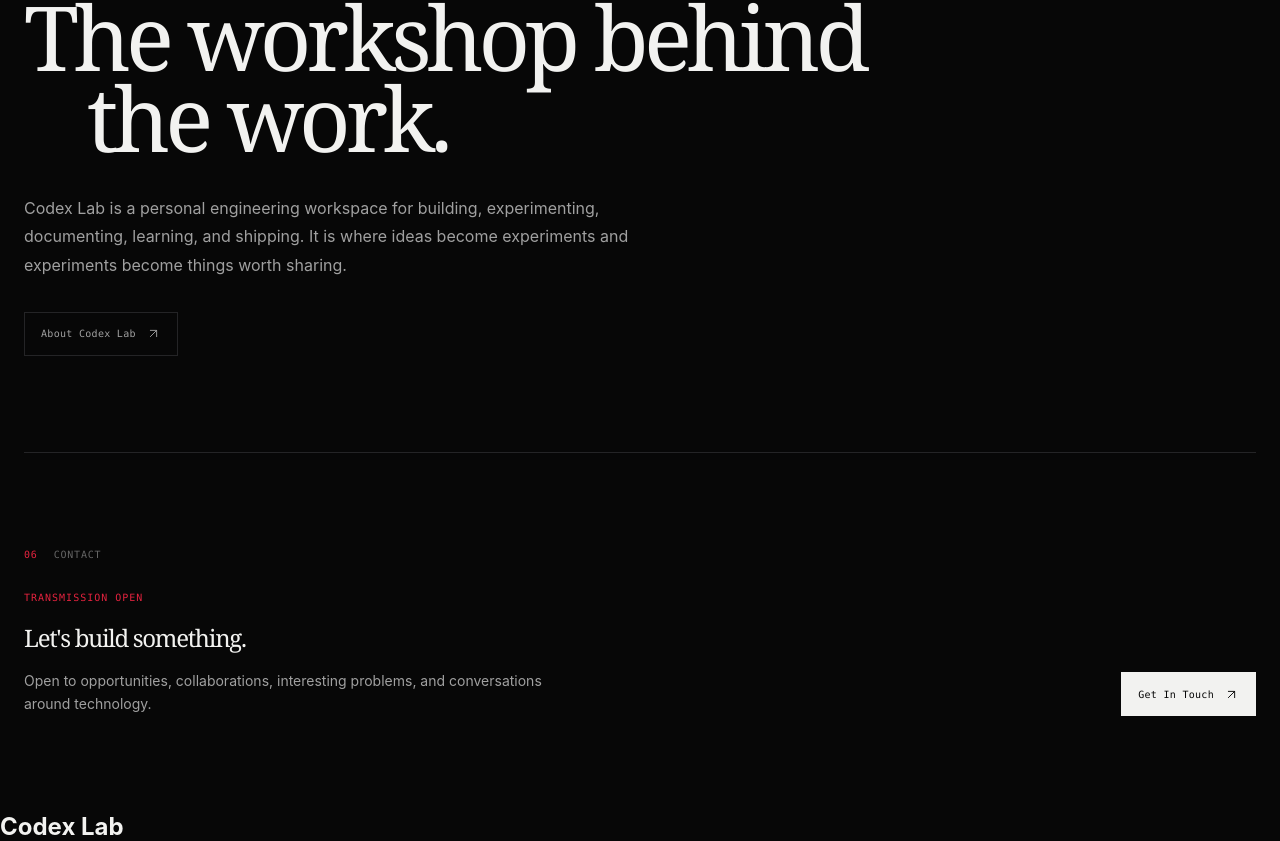
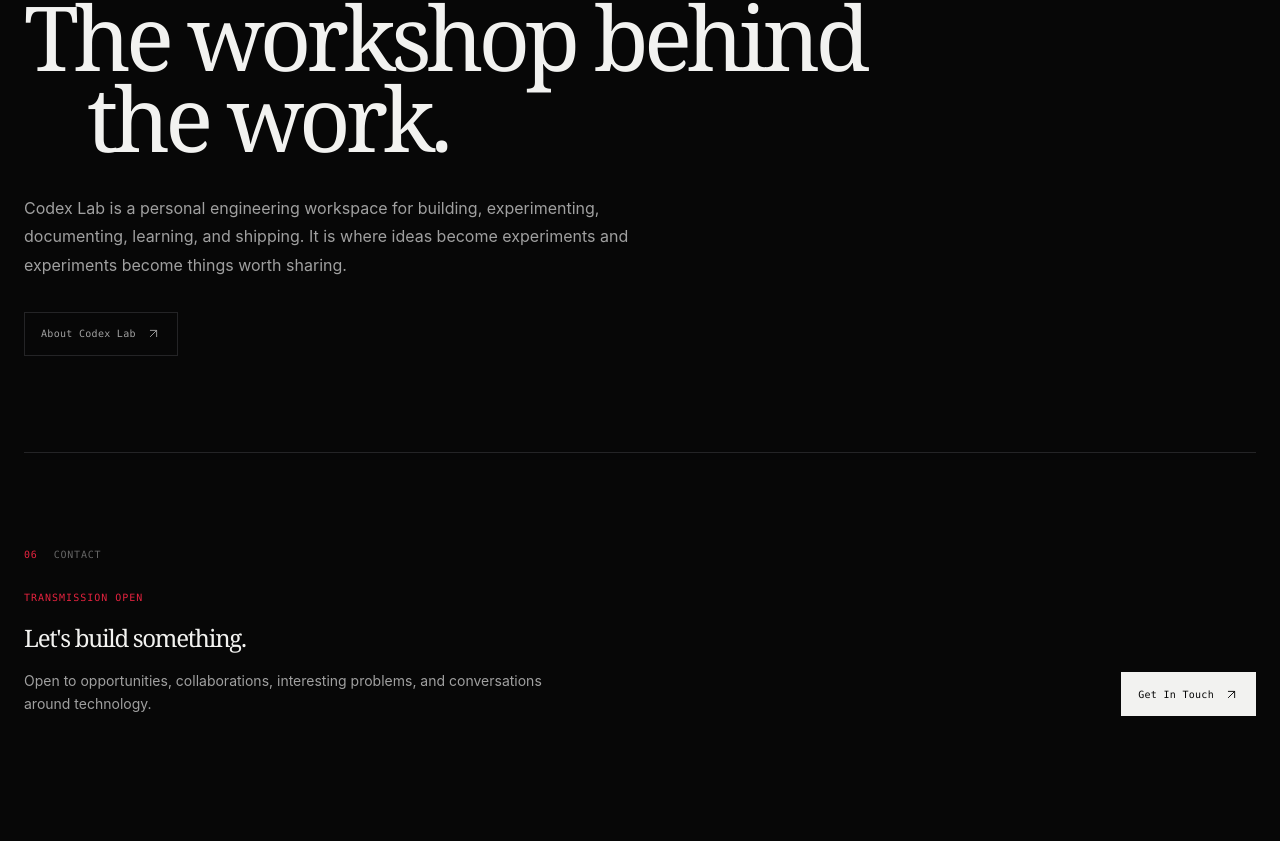
Before and after one commit to codex2py/codexlab, a React (Vite) app: page / in a window 1280 px wide. Shown: the part 4316-5157 px from the top of the page. After the commit the page ends 5128 px from the top, so only its background shows below. Built offline with nearby package versions, Linux system fonts and the light colour scheme.

Commit message:
done with codex lab yayyy!

```diff
--- a/src/components/Footer.jsx
+++ /dev/null
@@ -1,9 +0,0 @@
-function Footer() {
-  return (
-    <section>
-      <h1>Codex Lab</h1>
-    </section>
-  )
-}
-
-export default Footer
--- a/src/layouts/SiteLayout.jsx
+++ b/src/layouts/SiteLayout.jsx
@@ -1,7 +1,6 @@
 import { Outlet } from 'react-router-dom'
 
 import Navbar from '../components/Navbar'
-import Footer from '../components/Footer'
 
 import './SiteLayout.css'
 
@@ -14,7 +13,6 @@
         <Outlet />
       </main>
 
-      <Footer />
     </div>
   )
 }
```
